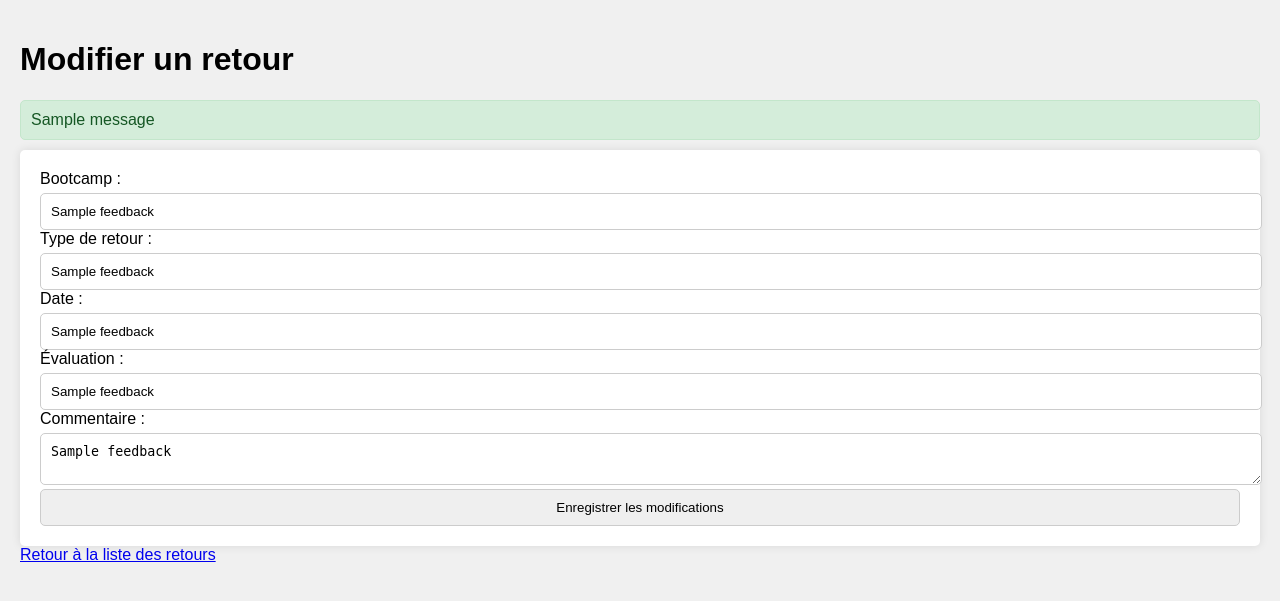
After one commit to IlyesPyDE/lepont_feedback, a Flask app: template app/templates/feedback_update.html in a window 1280 px wide. The commit adds this page. Shown: the top 601 px of the page. Run offline with Flask 3, Linux system fonts and the light colour scheme; the template is opened without the code that fills it: most values are stand-ins (such as "Sample title", 1, 10 or a date in 2020); one stand-in notice (Sample message) is shown.

Commit message:
Rajouter feedback_update.html

```diff
--- /dev/null
+++ b/app/templates/feedback_update.html
@@ -0,0 +1,43 @@
+<!DOCTYPE html>
+<html>
+<head>
+    <title>Modifier un retour</title>
+    <link rel="stylesheet" type="text/css" href="{{ url_for('static', filename='style.css') }}">
+</head>
+<body>
+    <h1>Modifier un retour</h1>
+
+    {% with messages = get_flashed_messages(with_categories=true) %}
+        {% if messages %}
+            {% for category, message in messages %}
+                <div class="alert alert-{{ category }}">{{ message }}</div>
+            {% endfor %}
+        {% endif %}
+    {% endwith %}
+
+    {% if feedback %}
+        <form method="POST" action="{{ url_for('routes.update_feedback', id=feedback[0]) }}">
+            <label for="bootcamp">Bootcamp :</label>
+            <input type="text" id="bootcamp" name="bootcamp" value="{{ feedback[1] }}" required><br>
+
+            <label for="feedback_type">Type de retour :</label>
+            <input type="text" id="feedback_type" name="feedback_type" value="{{ feedback[2] }}" required><br>
+
+            <label for="date">Date :</label>
+            <input type="text" id="date" name="date" value="{{ feedback[3] }}" required><br>
+
+            <label for="rating">Évaluation :</label>
+            <input type="text" id="rating" name="rating" value="{{ feedback[4] }}" required><br>
+
+            <label for="comment">Commentaire :</label>
+            <textarea id="comment" name="comment" required>{{ feedback[5] }}</textarea><br>
+
+            <input type="submit" value="Enregistrer les modifications">
+        </form>
+    {% else %}
+        <p>Aucun retour trouvé avec cet ID.</p>
+    {% endif %}
+
+    <a href="{{ url_for('routes.get_feedbacks') }}">Retour à la liste des retours</a>
+</body>
+</html>
--- a/app/templates/index.html
+++ b/app/templates/index.html
@@ -61,6 +61,8 @@
             </label>
         </div>
         <button type="submit">Soumettre</button>
+        <input type="submit" value="Soumettre">
+        <a href="{{ url_for('routes.get_feedbacks') }}">Voir tous les retours</a>
     </form>
     <script src="{{ url_for('static', filename='script.js') }}"></script>
 </body>
```
Also changed, not shown: app/templates/feedback.html (+41 -11 lines).
